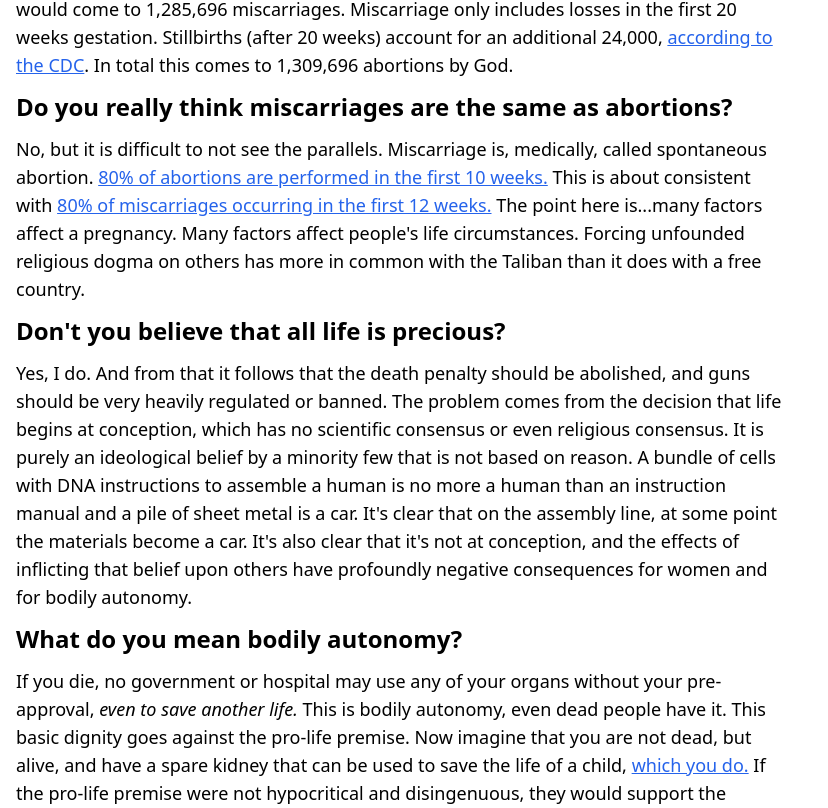
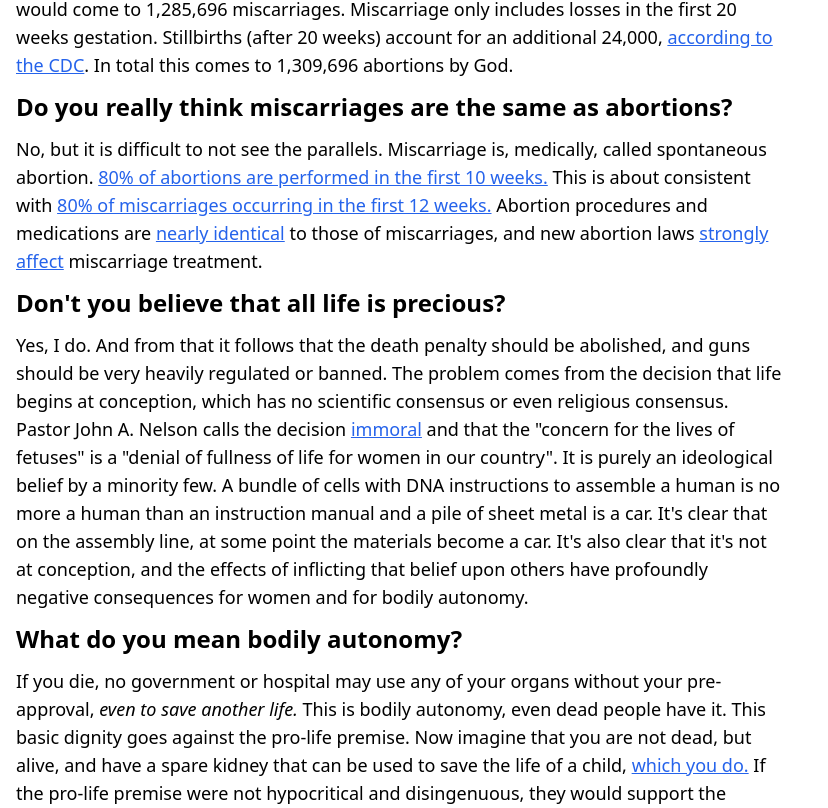
Before and after one commit to dmbaker90/GodVSWomen, a Next.js app: page /faq in a window 1280 px wide. Shown: the part 757-1565 px from the top of the page, without its empty margins (0-828 px from the left). Built offline with nearby package versions, Linux system fonts and the light colour scheme.

Commit message:
Finish faq

```diff
--- a/pages/faq.tsx
+++ b/pages/faq.tsx
@@ -75,10 +75,21 @@ const FAQ: NextPage = () => {
             >
               80% of miscarriages occurring in the first 12 weeks.
             </a>{" "}
-            The point here is...many factors affect a pregnancy. Many factors
-            affect people's life circumstances. Forcing unfounded religious
-            dogma on others has more in common with the Taliban than it does
-            with a free country.
+            Abortion procedures and medications are{" "}
+            <a
+              href="https://www.ncbi.nlm.nih.gov/pmc/articles/PMC7403257/"
+              target="_blank"
+            >
+              nearly identical
+            </a>{" "}
+            to those of miscarriages, and new abortion laws{" "}
+            <a
+              href="https://www.nytimes.com/2022/07/17/health/abortion-miscarriage-treatment.html"
+              target="_blank"
+            >
+              strongly affect
+            </a>{" "}
+            miscarriage treatment.
           </p>
         </div>
         <div>
@@ -89,15 +100,23 @@ const FAQ: NextPage = () => {
             Yes, I do. And from that it follows that the death penalty should be
             abolished, and guns should be very heavily regulated or banned. The
             problem comes from the decision that life begins at conception,
-            which has no scientific consensus or even religious consensus. It is
-            purely an ideological belief by a minority few that is not based on
-            reason. A bundle of cells with DNA instructions to assemble a human
-            is no more a human than an instruction manual and a pile of sheet
-            metal is a car. It's clear that on the assembly line, at some point
-            the materials become a car. It's also clear that it's not at
-            conception, and the effects of inflicting that belief upon others
-            have profoundly negative consequences for women and for bodily
-            autonomy.
+            which has no scientific consensus or even religious consensus.
+            Pastor John A. Nelson calls the decision{" "}
+            <a
+              href="https://www.berkshireeagle.com/opinion/columnists/john-a-nelson-a-pastors-perspective-on-roes-repeal/article_94fc2980-0440-11ed-b6db-c7482aa7f417.html"
+              target="_blank"
+            >
+              immoral
+            </a>{" "}
+            and that the "concern for the lives of fetuses" is a "denial of
+            fullness of life for women in our country". It is purely an
+            ideological belief by a minority few. A bundle of cells with DNA
+            instructions to assemble a human is no more a human than an
+            instruction manual and a pile of sheet metal is a car. It's clear
+            that on the assembly line, at some point the materials become a car.
+            It's also clear that it's not at conception, and the effects of
+            inflicting that belief upon others have profoundly negative
+            consequences for women and for bodily autonomy.
           </p>
         </div>
         <div>
```
